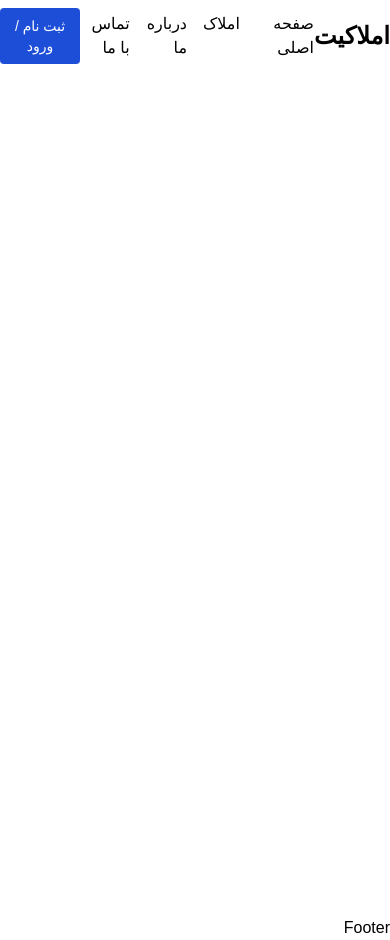
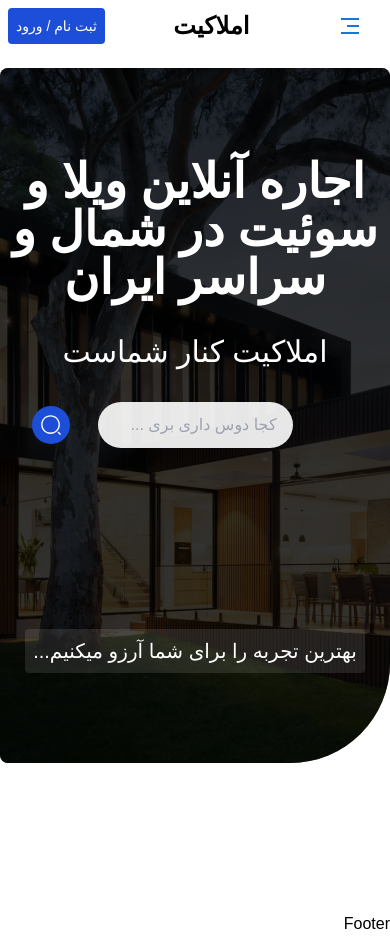
Before and after one commit to devnight8/amlakit, a Next.js app: page / in a window 390 px wide. Built offline with nearby package versions, Linux system fonts and the light colour scheme; a web font is replaced by a local one.

Commit message:
hero section is added

```diff
--- /dev/null
+++ b/public/icons/SearchIcon.jsx
@@ -0,0 +1,25 @@
+import React from "react";
+
+function SearchIcon() {
+  return (
+    <div className="bg-blue-700 rounded-full cursor-pointer">
+      <svg
+        width="38"
+        height="38"
+        viewBox="0 0 38 38"
+     className="p-2"
+        xmlns="http://www.w3.org/2000/svg">
+        <path
+          d="M18.2084 34.4375C9.26252 34.4375 1.97919 27.1541 1.97919 18.2083C1.97919 9.26246 9.26252 1.97913 18.2084 1.97913C27.1542 1.97913 34.4375 9.26246 34.4375 18.2083C34.4375 27.1541 27.1542 34.4375 18.2084 34.4375ZM18.2084 4.35413C10.5609 4.35413 4.35419 10.5766 4.35419 18.2083C4.35419 25.84 10.5609 32.0625 18.2084 32.0625C25.8559 32.0625 32.0625 25.84 32.0625 18.2083C32.0625 10.5766 25.8559 4.35413 18.2084 4.35413Z"
+          fill="white"
+        />
+        <path
+          d="M34.8334 36.0209C34.5325 36.0209 34.2317 35.91 33.9942 35.6725L30.8275 32.5059C30.3684 32.0467 30.3684 31.2867 30.8275 30.8275C31.2867 30.3684 32.0467 30.3684 32.5059 30.8275L35.6725 33.9942C36.1317 34.4534 36.1317 35.2134 35.6725 35.6725C35.435 35.91 35.1342 36.0209 34.8334 36.0209Z"
+          fill="white"
+        />
+      </svg>
+    </div>
+  );
+}
+
+export default SearchIcon;
--- a/src/app/globals.css
+++ b/src/app/globals.css
@@ -6,3 +6,12 @@ body {
   font-family: "yekanBakh", "sans-serif";
   font-weight: 400;
 }
+
+.css-10hburv-MuiTypography-root {
+  font-family: inherit !important;
+  text-align: right;
+}
+
+.css-cveggr-MuiListItemIcon-root {
+  min-width: 37px;
+}
--- a/src/app/layout.js
+++ b/src/app/layout.js
@@ -1,7 +1,6 @@
-import Header from "@/components/layouts/Header";
 import "./globals.css";
-import Footer from "@/components/layouts/Footer";
 import {yekanBakh} from "@/utils/fonts";
+import Layout from "@/components/layouts/Layout";
 export const metadata = {
   title: "Amlakito",
   description: "Generated by Amlakito",
@@ -12,9 +11,7 @@ export default function RootLayout({children}) {
     <html lang="fa" dir="rtl">
       <body
         className={`${yekanBakh.className} bg-background container mx-auto`}>
-        <Header />
-        <section className="min-h-screen">{children}</section>
-        <Footer />
+        <Layout>{children}</Layout>
       </body>
     </html>
   );
--- a/src/app/page.js
+++ b/src/app/page.js
@@ -1,5 +1,9 @@
-import Header from "@/components/layouts/Header";
+import HomePage from "@/components/templates/HomePage";
 
 export default function Home() {
-  return <div></div>;
+  return (
+    <div>
+      <HomePage />
+    </div>
+  );
 }
--- a/src/components/layouts/Header.jsx
+++ b/src/components/layouts/Header.jsx
@@ -1,13 +1,21 @@
 import Link from "next/link";
+import MenuHumburger from "@/components/modules/MenuHumburger";
 
 function Header() {
   return (
     <>
-      <header className="flex justify-between items-center py-2">
-        <div>
-            <h3><Link className="font-bold text-2xl" href="/">املاکیت</Link></h3>
+      <header className="px-2 md:px-0 flex justify-between items-center py-2">
+        <div className="md:hidden">
+          <MenuHumburger/>
         </div>
         <div>
+          <h3>
+            <Link className="font-bold text-2xl" href="/">
+              املاکیت
+            </Link>
+          </h3>
+        </div>
+        <div className="hidden md:block">
           <nav>
             <ul className="flex space-x-4  space-x-reverse group">
               <li className="hover:text-blue-700 transition-all">
@@ -25,7 +33,9 @@ function Header() {
             </ul>
           </nav>
         </div>
-        <button className="bg-blue-700 p-2 rounded text-white text-sm">ثبت نام / ورود</button>
+        <button className="bg-blue-700 p-2 rounded text-white text-sm">
+          ثبت نام / ورود
+        </button>
       </header>
     </>
   );
--- /dev/null
+++ b/src/components/modules/HeroSection.jsx
@@ -0,0 +1,30 @@
+import React from "react";
+import SearchIcon from "../../../public/icons/SearchIcon";
+
+function HeroSection() {
+  return (
+    <section className="bg-hero-section h-[695px] bg-cover bg-center bg-no-repeat w-full relative before:bg-black/80 before:w-full before:h-full before:absolute flex items-center justify-around rounded-tl-lg rounded-tr-lg rounded-br-[100px] rounded-bl-lg overflow-hidden flex-col mt-4">
+      <div className="flex flex-col items-center justify-center relative">
+        <div className=" text-white relative text-center space-y-8">
+          <h1 className="text-5xl font-bold">
+            اجاره آنلاین ویلا و سوئیت در شمال و سراسر ایران
+          </h1>
+          <h2 className="text-3xl font-thin ">املاکیت کنار شماست</h2>
+        </div>
+        <div className="relative flex bg-white/90 w-1/2 p-1 pr-4 rounded-full mt-8">
+          <input
+            type="text"
+            placeholder="کجا دوس داری بری ..."
+            className="bg-transparent outline-none flex-1"
+          />
+          <SearchIcon />
+        </div>
+      </div>
+      <div className="bg-white/10 relative text-white text-xl font-thin p-2 rounded ">
+        <span>بهترین تجربه را برای شما آرزو میکنیم...</span>
+      </div>
+    </section>
+  );
+}
+
+export default HeroSection;
--- /dev/null
+++ b/src/components/modules/MenuHumburger.jsx
@@ -0,0 +1,53 @@
+"use client"
+
+import * as React from 'react';
+import Box from '@mui/material/Box';
+import Drawer from '@mui/material/Drawer';
+import Button from '@mui/material/Button';
+import List from '@mui/material/List';
+import Divider from '@mui/material/Divider';
+import ListItem from '@mui/material/ListItem';
+import ListItemButton from '@mui/material/ListItemButton';
+import ListItemIcon from '@mui/material/ListItemIcon';
+import ListItemText from '@mui/material/ListItemText';
+import InboxIcon from '@mui/icons-material/MoveToInbox';
+import MailIcon from '@mui/icons-material/Mail';
+import { RiMenu3Fill } from "react-icons/ri";
+
+export default function MenuHumburger() {
+  const [open, setOpen] = React.useState(false);
+
+  const toggleDrawer = (newOpen) => () => {
+    setOpen(newOpen);
+  };
+
+  const DrawerList = (
+    <Box sx={{ width: 250 }} role="presentation" onClick={toggleDrawer(false)}>
+      <List>
+        {['صفحه اصلی', 'املاک', 'درباره ما', 'تماس با ما'].map((text, index) => (
+          <ListItem key={text} disablePadding>
+            <ListItemButton>
+              <ListItemIcon>
+                {index % 2 === 0 ? <InboxIcon /> : <MailIcon />}
+              </ListItemIcon>
+              <ListItemText primary={text} />
+            </ListItemButton>
+          </ListItem>
+        ))}
+      </List>
+      <Divider />
+
+    </Box>
+  );
+
+  return (
+    <div>
+      <Button onClick={toggleDrawer(true)}>
+      <RiMenu3Fill className="h-6 w-6" />
+      </Button>
+      <Drawer open={open} onClose={toggleDrawer(false)}>
+        {DrawerList}
+      </Drawer>
+    </div>
+  );
+}
--- /dev/null
+++ b/src/components/templates/HomePage.jsx
@@ -0,0 +1,12 @@
+import React from 'react'
+import HeroSection from '../modules/HeroSection'
+
+function HomePage() {
+  return (
+    <div>
+        <HeroSection/>
+    </div>
+  )
+}
+
+export default HomePage
--- a/tailwind.config.js
+++ b/tailwind.config.js
@@ -6,7 +6,12 @@ module.exports = {
     "./src/app/**/*.{js,ts,jsx,tsx,mdx}",
   ],
   theme: {
-    extend: {},
+    extend: {
+      backgroundImage: {
+        "hero-section": "url('/img/hero-section.png')",
+
+      },
+    },
   },
   plugins: [],
 };
```
Also changed, not shown: package.json (+11 -4 lines), public/img/hero-section.png (added), 1 other file (tests, documents, lock files or other folders).
